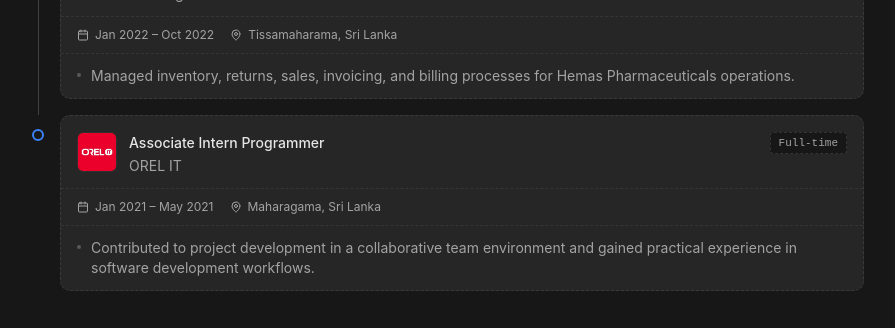
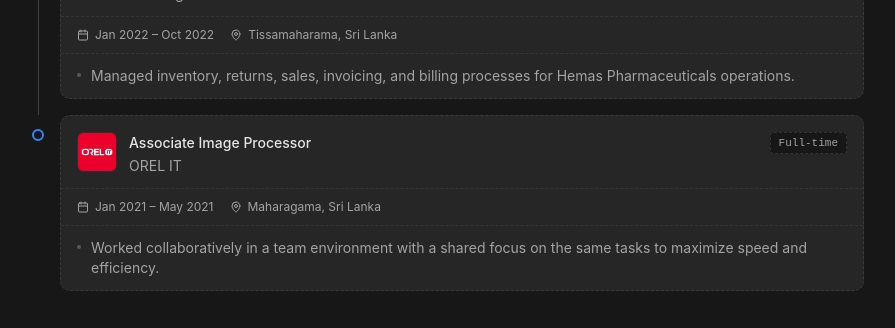
Before and after one commit to ShanelkaPramuditha/portfolio, a Next.js app: page / in a window 1280 px wide. Shown: the part 1380-1708 px from the top of the page, without its empty margins (192-1087 px from the left). Built offline with nearby package versions, Linux system fonts and the light colour scheme; no server answers.

Commit message:
fix: mistake

```diff
--- a/src/data/experience.ts
+++ b/src/data/experience.ts
@@ -51,14 +51,14 @@
   },
   {
     company: 'OREL IT',
-    role: 'Associate Intern Programmer',
+    role: 'Associate Image Processor',
     type: 'Full-time',
     location: 'Maharagama, Sri Lanka',
     startDate: 'Jan 2021',
     endDate: 'May 2021',
     logo: '/images/companies/orelit.jpg',
     bullets: [
-      'Contributed to project development in a collaborative team environment and gained practical experience in software development workflows.'
+      'Worked collaboratively in a team environment with a shared focus on the same tasks to maximize speed and efficiency.'
     ]
   }
 ];
```
